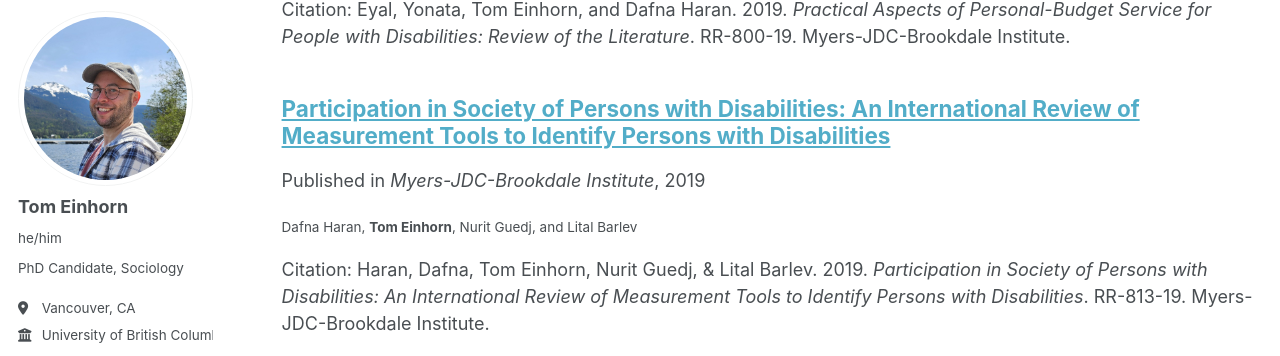
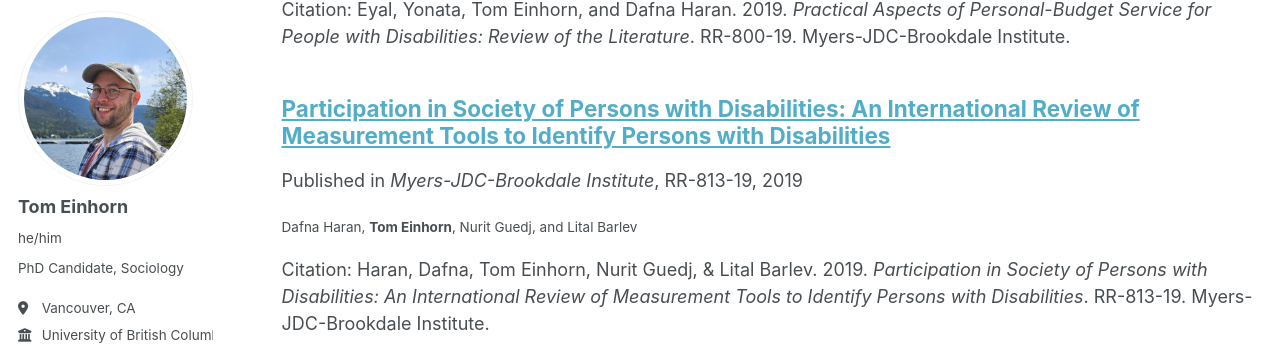
Before and after one commit to TomEinhorn/tomeinhorn.github.io, a Jekyll site: the page built from _pages/publications.html, in a window 1280 px wide and 900 px high, scrolled down 1898 px. Shown: the part 90-446 px from the top of the window. Built offline with Jekyll 4.4.1, drawn with Linux system fonts in a browser that asks for light colours; some web fonts are replaced; a script bundle is joined from its source files by our own code; library files that are not in the unit come from our copies.

Commit message:
Update 2019-brook_II.md

```diff
--- a/_publications/2019-brook_II.md
+++ b/_publications/2019-brook_II.md
@@ -6,7 +6,7 @@ permalink: /publication/2019-brook_II
 authors: 'Dafna Haran, <b>Tom Einhorn</b>, Nurit Guedj, and Lital Barlev'
 date: 2019-01-01
 venue: 'Myers-JDC-Brookdale Institute'
-volume:
+volume: 'RR-813-19'
 issue:
 pages:
 paperurl:
```
